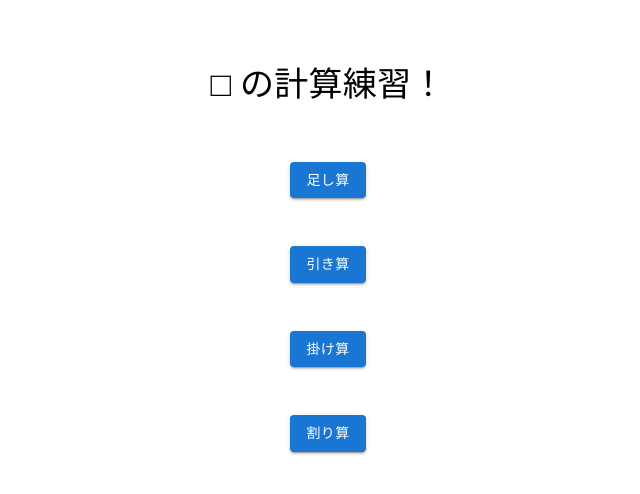
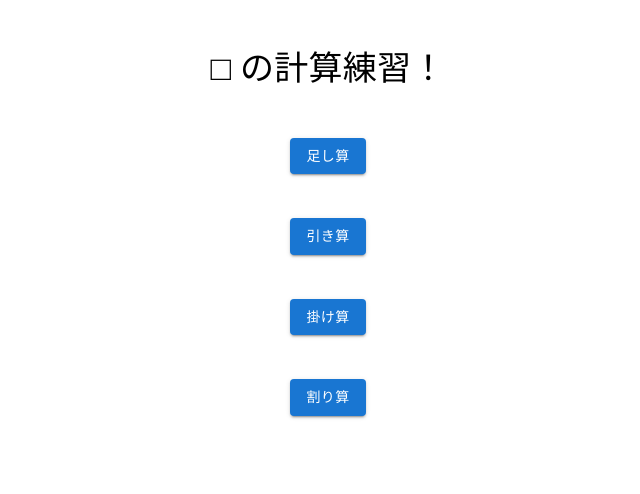
Before and after one commit to Upauper63/number-quest, a Next.js app: page / in a window 1280 px wide. Shown: the top 494 px of the page, without its empty margins (312-952 px from the left). Built offline with nearby package versions, Linux system fonts and the light colour scheme.

Commit message:
style 微fix

```diff
--- a/pages/index.js
+++ b/pages/index.js
@@ -9,7 +9,7 @@ export default function Home() {
       alignItems={"center"}
       justifyContent={"center"}
       direction={"column"}
-      mt={3}
+      mt={1}
       spacing={5}
     >
       <Grid item>
@@ -17,22 +17,22 @@ export default function Home() {
           □ の計算練習！
         </Typography>
       </Grid>
-      <Grid item mt={2}>
+      <Grid item mt={1}>
         <Link href="add" passHref>
           <Button variant="contained">足し算</Button>
         </Link>
       </Grid>
-      <Grid item mt={1}>
+      <Grid item mt={0.5}>
         <Link href="sub" passHref>
           <Button variant="contained">引き算</Button>
         </Link>
       </Grid>
-      <Grid item mt={1}>
+      <Grid item mt={0.5}>
         <Link href="mul" passHref>
           <Button variant="contained">掛け算</Button>
         </Link>
       </Grid>
-      <Grid item mt={1}>
+      <Grid item mt={0.5}>
         <Link href="div" passHref>
           <Button variant="contained">割り算</Button>
         </Link>
```
